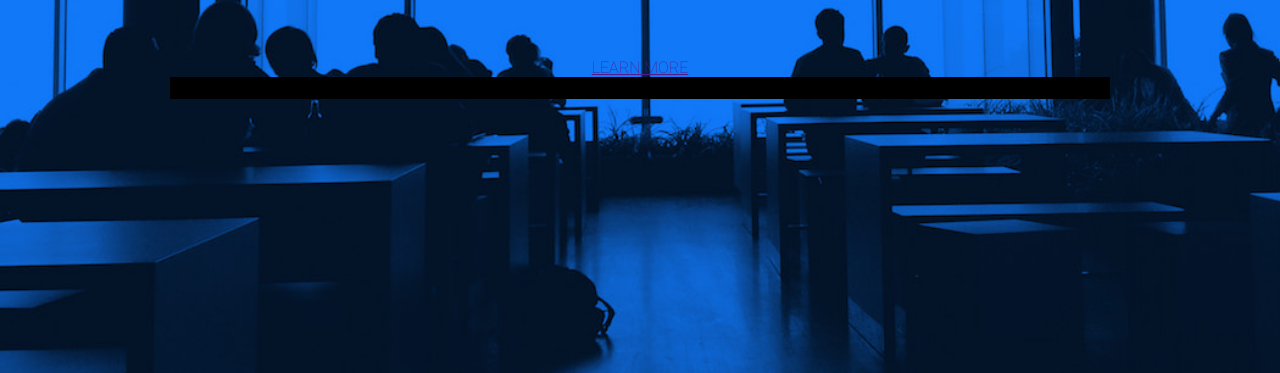
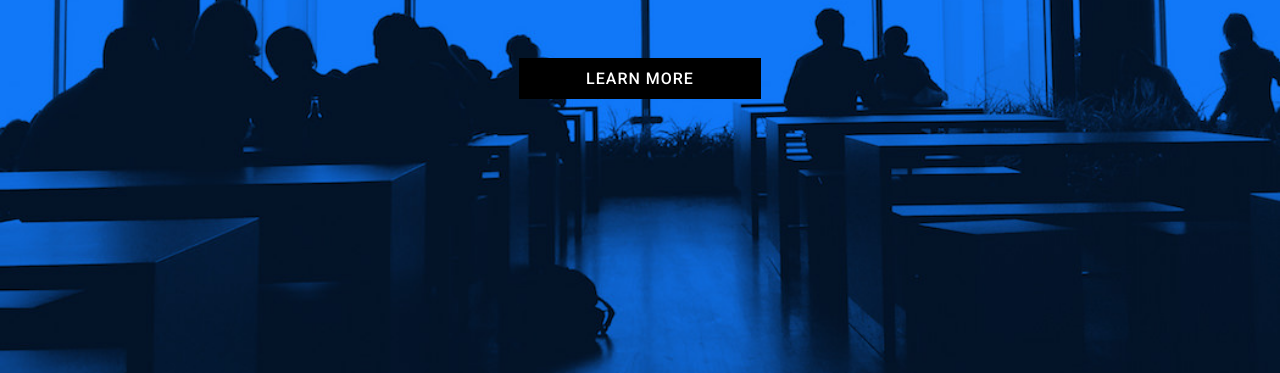
Before and after one commit to MonteJagger/HTMLproject2, a plain HTML site: page index.html in a window 1280 px wide. Shown: the part 422-795 px from the top of the page. Drawn offline with nearby package versions, Linux system fonts and the light colour scheme.

Commit message:
learn more link

```diff
--- a/Styles/stylesheet.css
+++ b/Styles/stylesheet.css
@@ -17,7 +17,7 @@ body {
 
 /* Header */
 .header {
-    background: url(../../Images/bg.jpg) no-repeat center center fixed;
+    background: url(../Images/bg.jpg) no-repeat center center fixed;
     background-size: cover;
     height: 800px;
     text-align: center;
@@ -36,6 +36,11 @@ body {
     margin-bottom: 80px;
 }
 
+.header a {
+    text-decoration: none;
+    color: white;
+}
+
 @media (min-width:850px) {
     .header h1 {
         font-size: 120px;
@@ -50,6 +55,10 @@ body {
     background-color: black;
     border: black solid 1px;
     padding: 10px 0 10px 0;
+    width: 240px;
+    margin: auto;
+    color: white;
+    letter-spacing: 1px;
 }
 
 .btn:hover {
--- a/index.html
+++ b/index.html
@@ -11,7 +11,7 @@
 <div class="header">
     <div class="container">
         <h1>INNOVATION CLOUD</h1>
-        <a href=""<p>LEARN MORE</p>
+        <a href=""><p>LEARN MORE</p></a>
     </div>
 </div>
 
```
